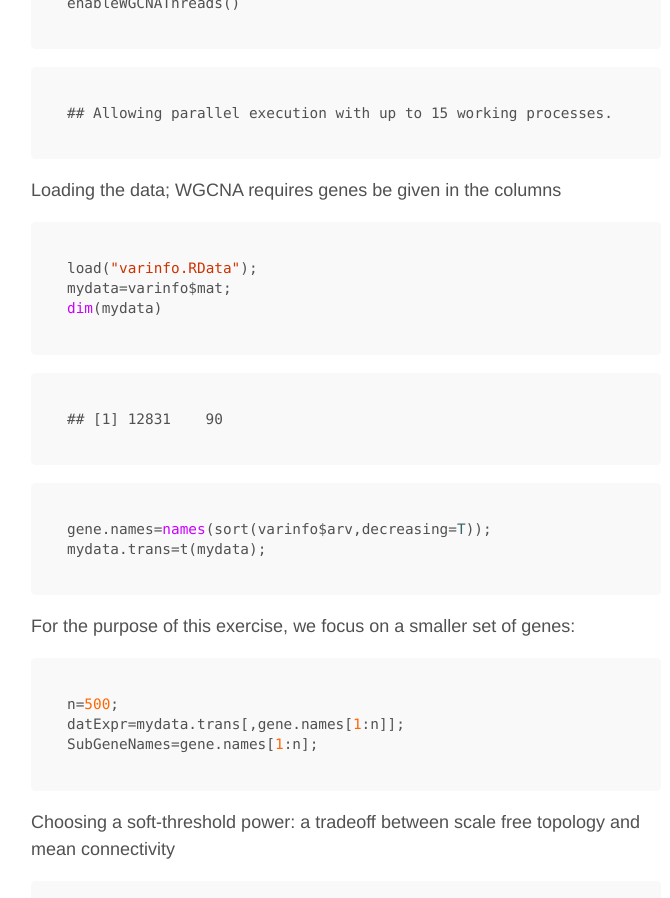
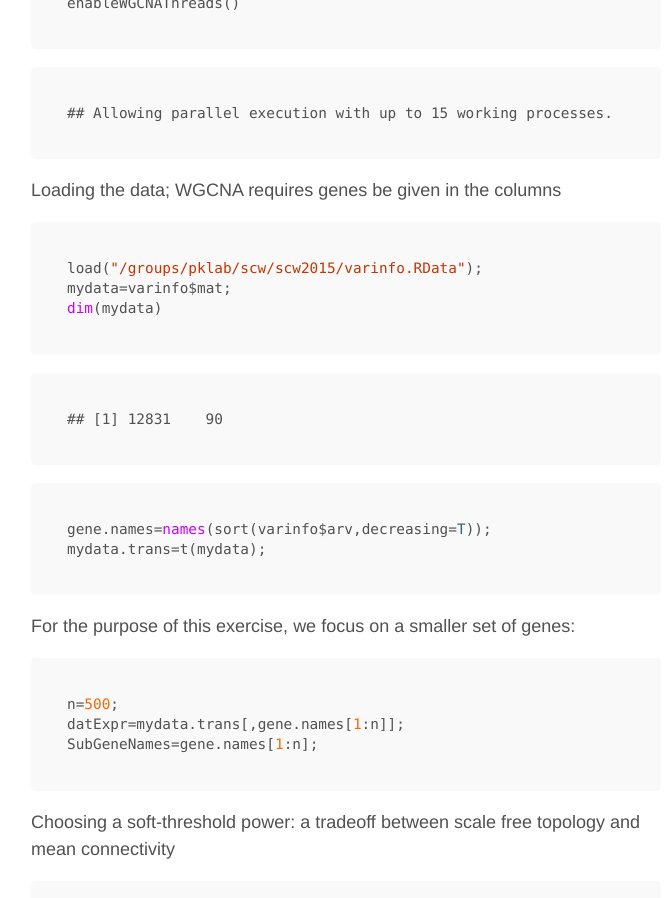
Before and after one commit to hms-dbmi/scw, a Jekyll site: the page built from index.html, in a window 1280 px wide and 900 px high, scrolled down 2476 px. Shown: the whole window, without its empty margins (294-964 px from the left). Built offline with Jekyll 4.4.1, drawn with Linux system fonts in a browser that asks for light colours; nearby versions of some CDN libraries; Markdown is read by kramdown in place of the engine named in the settings; the list of posts is cut into pages by our own code.

Commit message:
Updated wgcna/WGCNA.md.

````diff
--- a/_posts/2015-11-02-WGCNA.md
+++ b/_posts/2015-11-02-WGCNA.md
@@ -101,7 +101,7 @@ WGCNA requires genes be given in the columns
 
 
 ```r
-load("varinfo.RData");
+load("/groups/pklab/scw/scw2015/varinfo.RData");
 mydata=varinfo$mat;
 dim(mydata)
 ```
````
